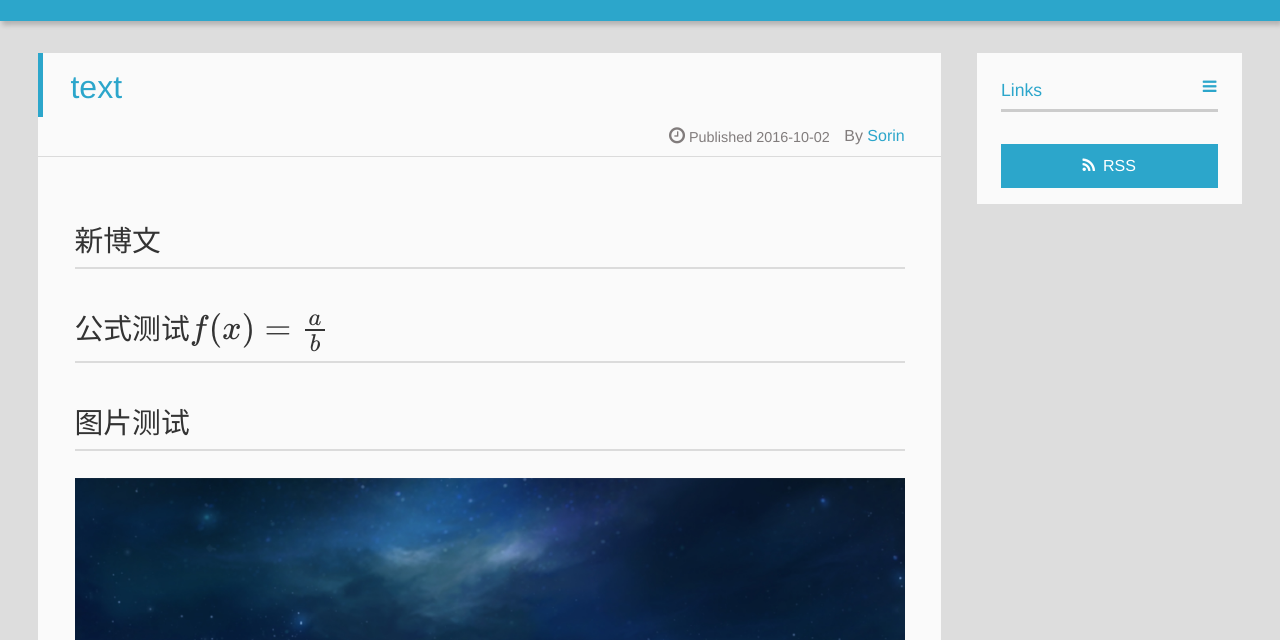
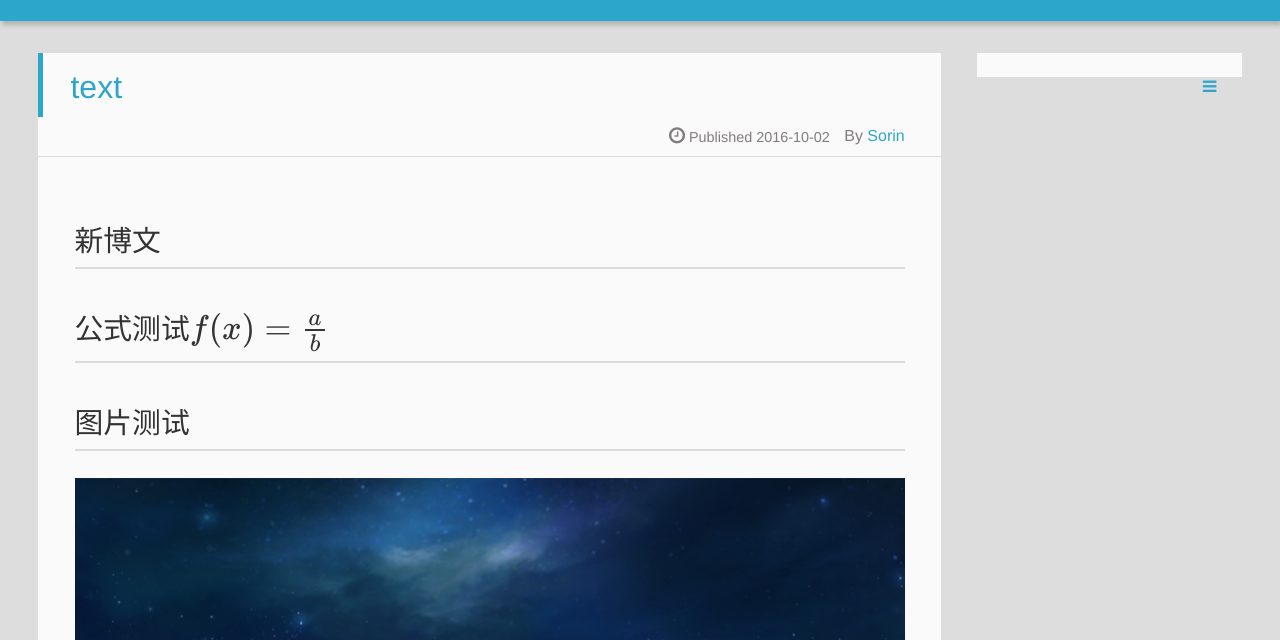
Before and after one commit to SorinChang/SorinChang.github.io, a plain HTML site: page index.html in a window 1280 px wide. Shown: the part 160-800 px from the top of the page. Drawn offline with nearby package versions, Linux system fonts and the light colour scheme; some packages are replaced by stand-ins of ours; a script that the page names is missing.

Commit message:
Site updated: 2016-10-02 20:23:15

```diff
--- a/index.html
+++ b/index.html
@@ -189,22 +189,6 @@
 <aside class="clearfix">
 
 
-
-
-
-
-
-
-  <div class="linkslist">
-  <p class="asidetitle">Links</p>
-    <ul>
-
-    </ul>
-</div>
-
-  <div class="rsspart">
-	<a href="/atom.xml" target="_blank" title="rss">RSS</a>
-</div>
 
 </aside>
 </div>
```
Also changed, not shown: 2016/10/02/hello-world/index.html (+0 -16 lines), 2016/10/02/text/index.html (+0 -16 lines).
